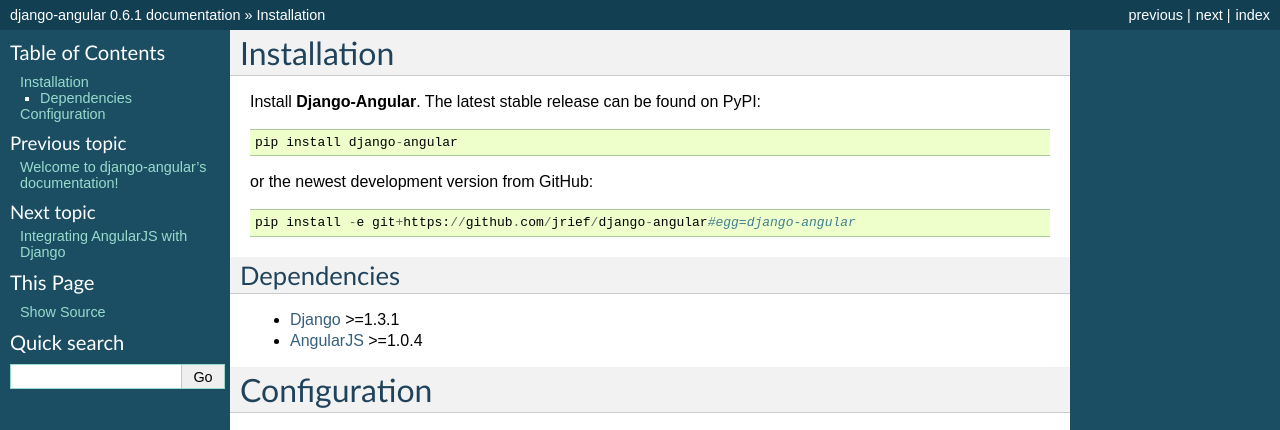
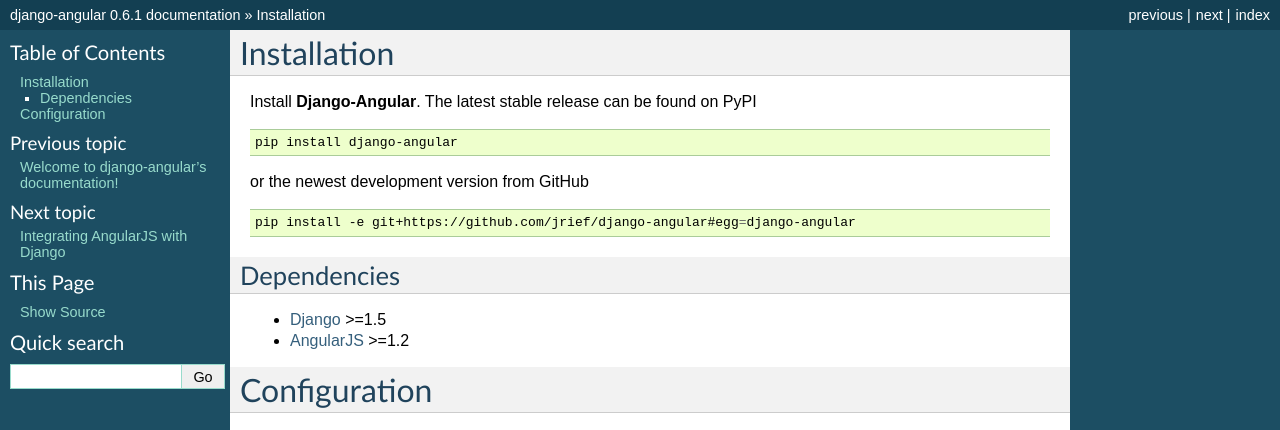
Before and after one commit to jrief/django-angular, a Sphinx documentation site: the page built from docs/installation.rst, in a window 1280 px wide. Shown: the top 430 px of the page. Built offline with Sphinx 7.4.7, drawn with Linux system fonts in a browser that asks for light colours.

```diff
--- a/docs/index.rst
+++ b/docs/index.rst
@@ -25,6 +25,7 @@ Contents
   csrf-protection
   manage-urls
   three-way-data-binding
+  changelog
 
 Indices and tables
 ------------------
--- a/docs/installation.rst
+++ b/docs/installation.rst
@@ -2,19 +2,23 @@
 
 Installation
 ============
-Install **Django-Angular**. The latest stable release can be found on PyPI::
+Install **Django-Angular**. The latest stable release can be found on PyPI
+
+.. code-block:: bash
 
 	pip install django-angular
 
-or the newest development version from GitHub::
+or the newest development version from GitHub
+
+.. code-block:: bash
 
 	pip install -e git+https://github.com/jrief/django-angular#egg=django-angular
 
 Dependencies
 ------------
 
-* `Django`_ >=1.3.1
-* `AngularJS`_ >=1.0.4
+* `Django`_ >=1.5
+* `AngularJS`_ >=1.2
 
 Configuration
 =============
```
Also changed, not shown: README.md (+3 -37 lines), docs/angular-form-validation.rst (+5 -5 lines).
